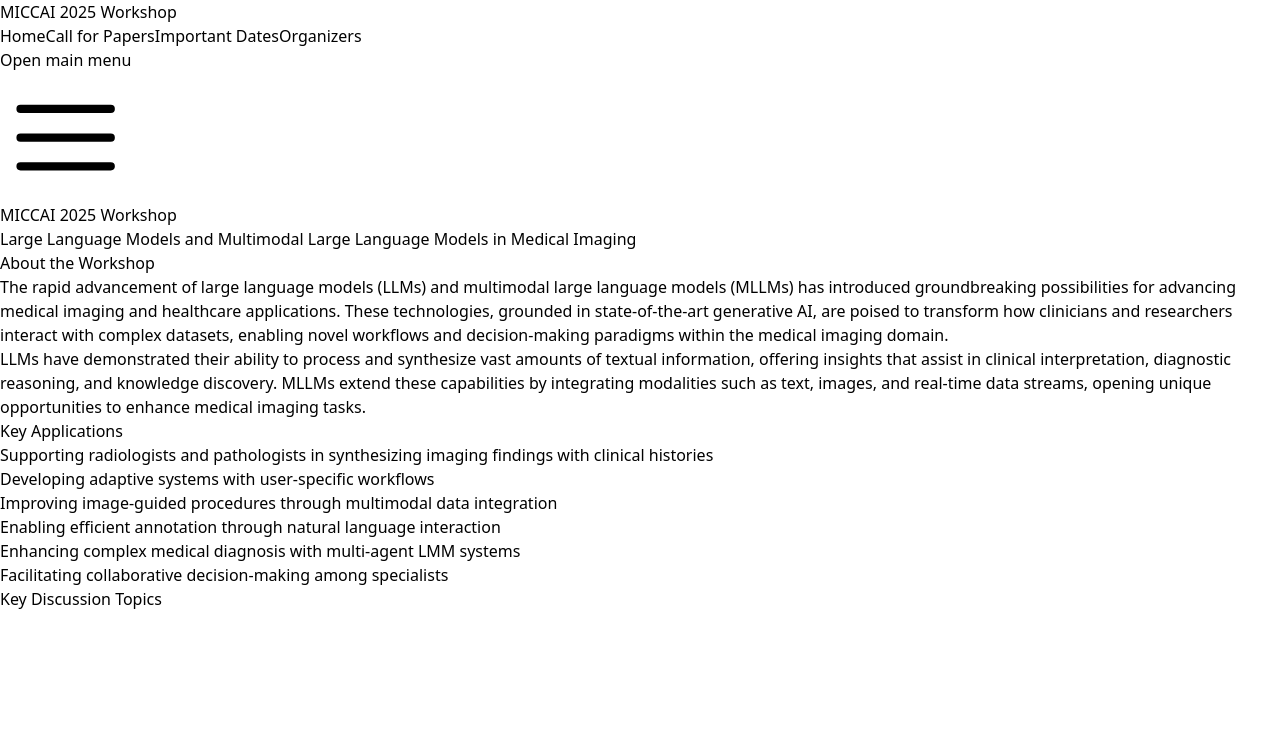
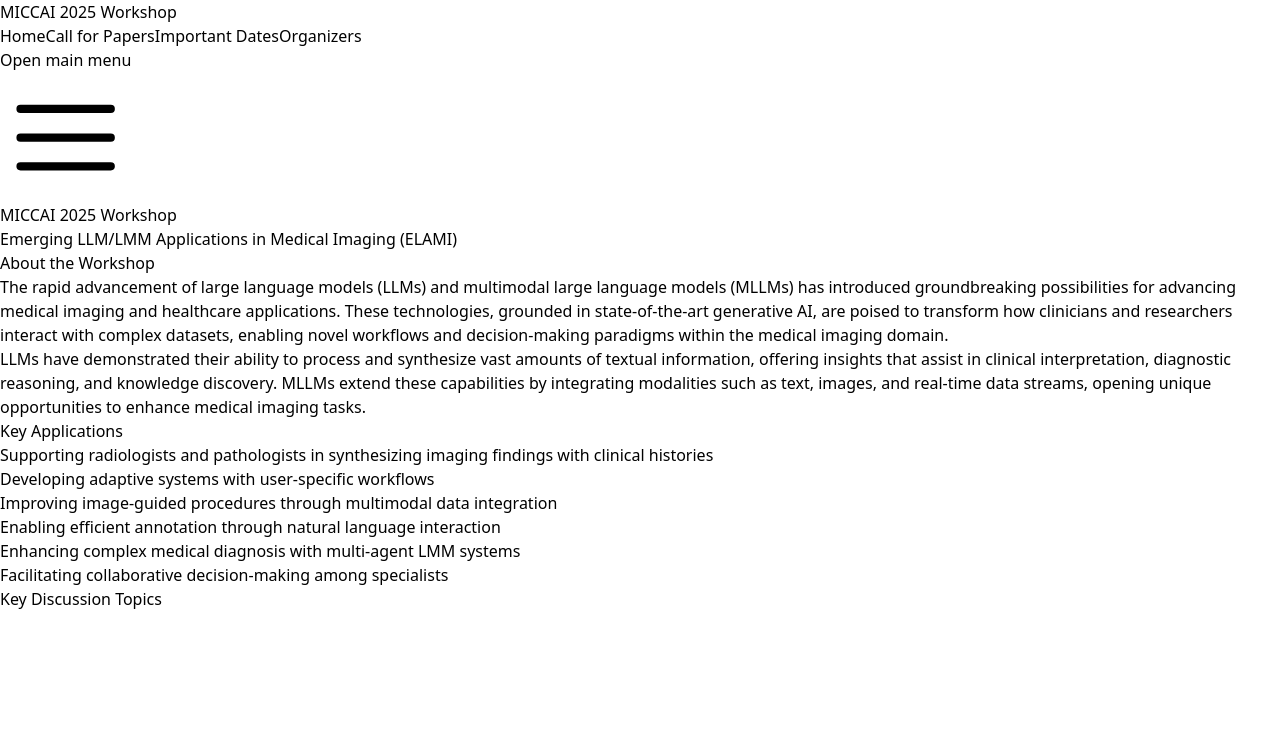
Before and after one commit to hula-ai/LLM-MI-MICCAI-2025, a React (Vite) app: page / in a window 1280 px wide. Shown: the top 737 px of the page. Built offline with nearby package versions, Linux system fonts and the light colour scheme.

Commit message:
Update Home.tsx

```diff
--- a/src/components/Home.tsx
+++ b/src/components/Home.tsx
@@ -33,7 +33,7 @@
             variants={fadeIn}
             custom={1}
           >
-            Large Language Models and Multimodal Large Language Models in Medical Imaging
+            Emerging LLM/LMM Applications in Medical Imaging (ELAMI)
           </motion.p>
         </motion.div>
 
```
